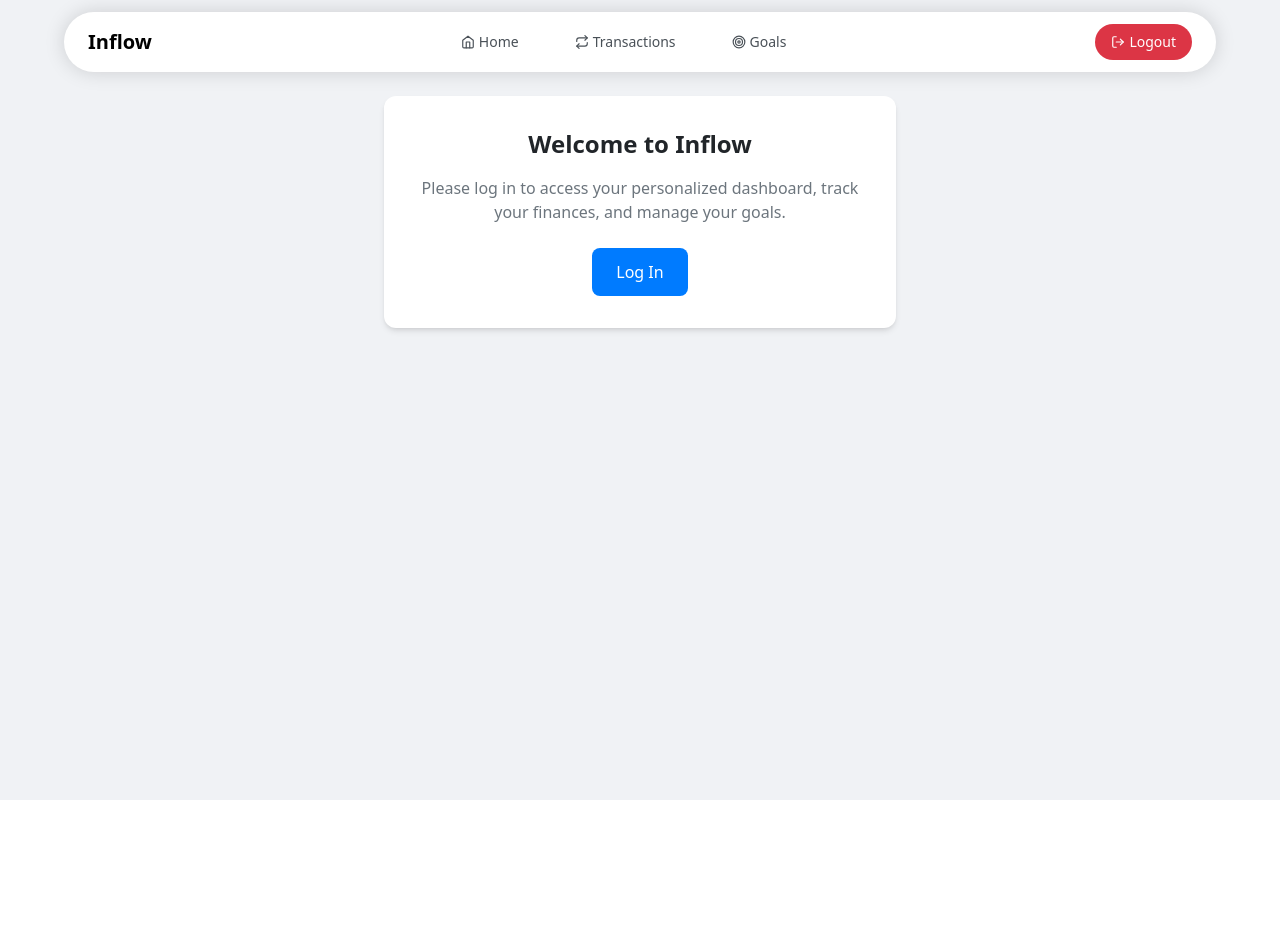
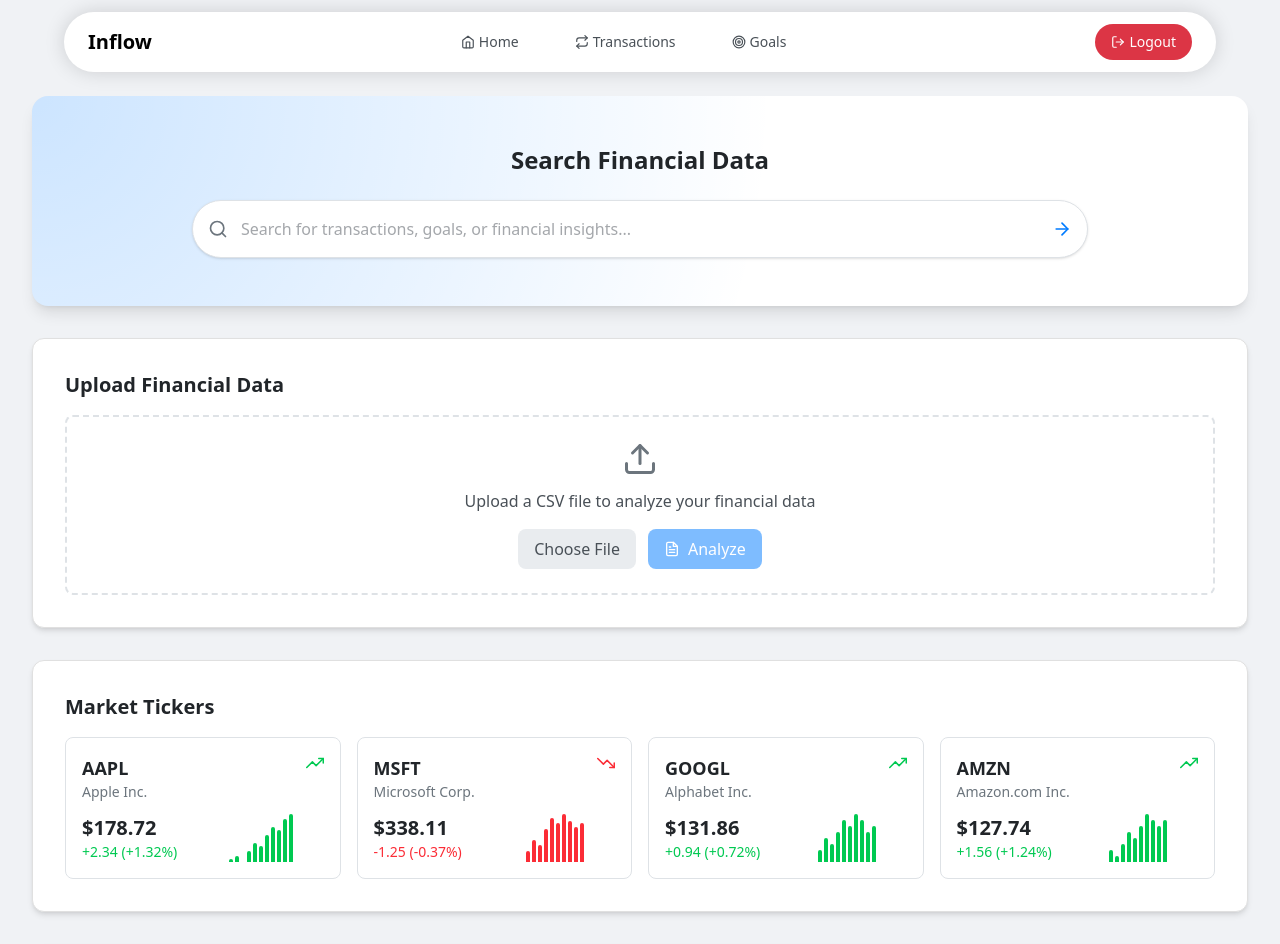
Before and after one commit to IshpreetSingh8264/Inflow, a React (Vite) app: page / in a window 1280 px wide. Shown: the top 944 px of the page. Before the commit the page ends 800 px from the top, so only its background shows below. Built offline with nearby package versions, Linux system fonts and the light colour scheme.

Commit message:
dashboard

```diff
--- a/src/pages/Dashboard.jsx
+++ b/src/pages/Dashboard.jsx
@@ -1,20 +1,20 @@
-import React, { useState, useEffect } from 'react';
+import React, { useState, useEffect, useRef } from 'react';
 import { motion } from 'framer-motion';
-import { FiSearch, FiUpload, FiFileText, FiArrowRight } from 'react-icons/fi';
+import { FiSearch, FiUpload, FiFileText, FiArrowRight, FiTrendingUp, FiTrendingDown } from 'react-icons/fi';
 import Navbar from '../components/Navbar';
 
 const Dashboard = () => {
-  const [isLoggedIn, setIsLoggedIn] = useState(false); // Already set to true
+  const [isLoggedIn, setIsLoggedIn] = useState(true);
   const [searchQuery, setSearchQuery] = useState('');
   const [file, setFile] = useState(null);
   const [mousePosition, setMousePosition] = useState({ x: 0, y: 0 });
+  const searchContainerRef = useRef(null);
 
   // Check if user is logged in
   useEffect(() => {
     // This would typically check a token in localStorage or context
     const checkLoginStatus = () => {
       const token = localStorage.getItem('token');
-      // Only update if token exists, otherwise keep the default true value
       if (token !== null) {
         setIsLoggedIn(!!token);
       }
@@ -25,11 +25,12 @@ const Dashboard = () => {
 
   // Handle mouse movement for gradient effect
   const handleMouseMove = (e) => {
-    const { currentTarget: target } = e;
-    const rect = target.getBoundingClientRect();
-    const x = e.clientX - rect.left;
-    const y = e.clientY - rect.top;
-    setMousePosition({ x, y });
+    if (searchContainerRef.current) {
+      const rect = searchContainerRef.current.getBoundingClientRect();
+      const x = e.clientX - rect.left;
+      const y = e.clientY - rect.top;
+      setMousePosition({ x, y });
+    }
   };
 
   // Handle file upload
@@ -54,6 +55,50 @@ const Dashboard = () => {
       alert('Please upload a CSV file first');
     }
   };
+
+  // Stock ticker data (static)
+  const stockTickers = [
+    {
+      id: 1,
+      symbol: 'AAPL',
+      name: 'Apple Inc.',
+      price: 178.72,
+      change: 2.34,
+      changePercent: 1.32,
+      chartData: [150, 152, 148, 155, 160, 158, 165, 170, 168, 175, 178],
+      trending: 'up'
+    },
+    {
+      id: 2,
+      symbol: 'MSFT',
+      name: 'Microsoft Corp.',
+      price: 338.11,
+      change: -1.25,
+      changePercent: -0.37,
+      chartData: [320, 325, 330, 328, 335, 340, 338, 342, 339, 336, 338],
+      trending: 'down'
+    },
+    {
+      id: 3,
+      symbol: 'GOOGL',
+      name: 'Alphabet Inc.',
+      price: 131.86,
+      change: 0.94,
+      changePercent: 0.72,
+      chartData: [125, 127, 129, 128, 130, 132, 131, 133, 132, 130, 131],
+      trending: 'up'
+    },
+    {
+      id: 4,
+      symbol: 'AMZN',
+      name: 'Amazon.com Inc.',
+      price: 127.74,
+      change: 1.56,
+      changePercent: 1.24,
+      chartData: [120, 122, 121, 123, 125, 124, 126, 128, 127, 126, 127],
+      trending: 'up'
+    }
+  ];
 
   // News data (static)
   const newsItems = [
@@ -112,11 +157,33 @@ const Dashboard = () => {
     }
   };
 
+  // Mini chart component for stock tickers
+  const MiniChart = ({ data, trending }) => {
+    const maxValue = Math.max(...data);
+    const minValue = Math.min(...data);
+    const range = maxValue - minValue;
+
+    return (
+      <div className="h-12 w-24 flex items-end">
+        {data.map((value, index) => {
+          const height = range === 0 ? 50 : ((value - minValue) / range) * 100;
+          return (
+            <div
+              key={index}
+              className={`w-1 mx-[1px] rounded-t-sm ${trending === 'up' ? 'bg-green-500' : 'bg-red-500'}`}
+              style={{ height: `${height}%` }}
+            ></div>
+          );
+        })}
+      </div>
+    );
+  };
+
   // For debugging
   console.log("isLoggedIn status:", isLoggedIn);
 
   return (
-    <div className="min-h-screen bg-[#F0F2F5]"> {/* Changed background to slightly darker */}
+    <div className="min-h-screen bg-[#F0F2F5]">
       <Navbar />
       {isLoggedIn ? (
         <div className="pt-24 px-4 md:px-6 lg:px-8 pb-20">
@@ -126,16 +193,18 @@ const Dashboard = () => {
             animate="visible"
             variants={staggerVariants}
           >
-            {/* Search Container */}
+            {/* Search Container with Dynamic Gradient */}
             <motion.div
               className="relative overflow-hidden rounded-2xl shadow-lg"
               variants={containerVariants}
               onMouseMove={handleMouseMove}
+              ref={searchContainerRef}
               style={{
-                background: `radial-gradient(circle at ${mousePosition.x}px ${mousePosition.y}px, rgba(0, 123, 255, 0.1), transparent 50%)`
+                background: `radial-gradient(circle at ${mousePosition.x}px ${mousePosition.y}px, rgba(0, 123, 255, 0.2), transparent 60%)`,
+                backgroundColor: '#ffffff'
               }}
             >
-              <div className="bg-gradient-to-r from-[#E9ECEF] via-[#DEE2E6] to-[#E9ECEF] p-8 md:p-12"> {/* Darkened gradient */}
+              <div className="p-8 md:p-12">
                 <h2 className="text-2xl font-bold text-center mb-6 text-[#212529]">
                   Search Financial Data
                 </h2>
@@ -161,7 +230,7 @@ const Dashboard = () => {
 
             {/* File Upload Container */}
             <motion.div
-              className="bg-white rounded-xl shadow-md overflow-hidden border border-[#E0E0E0]" /* Added border for better visibility */
+              className="bg-white rounded-xl shadow-md overflow-hidden border border-[#E0E0E0]"
               variants={containerVariants}
             >
               <div className="p-6 md:p-8">
@@ -204,9 +273,52 @@ const Dashboard = () => {
               </div>
             </motion.div>
 
+            {/* Stock Tickers Container - NEW SECTION */}
+            <motion.div
+              className="bg-white rounded-xl shadow-md overflow-hidden border border-[#E0E0E0]"
+              variants={containerVariants}
+            >
+              <div className="p-6 md:p-8">
+                <h2 className="text-xl font-semibold mb-4 text-[#212529]">
+                  Market Tickers
+                </h2>
+                <div className="grid grid-cols-1 md:grid-cols-2 lg:grid-cols-4 gap-4">
+                  {stockTickers.map((stock) => (
+                    <motion.div
+                      key={stock.id}
+                      className="p-4 border border-[#DEE2E6] rounded-lg hover:shadow-md transition-shadow"
+                      variants={itemVariants}
+                      whileHover={{ y: -5 }}
+                      transition={{ duration: 0.2 }}
+                    >
+                      <div className="flex justify-between items-start mb-2">
+                        <div>
+                          <h3 className="font-bold text-lg text-[#212529]">{stock.symbol}</h3>
+                          <p className="text-sm text-[#6C757D]">{stock.name}</p>
+                        </div>
+                        <div className={`flex items-center ${stock.trending === 'up' ? 'text-green-500' : 'text-red-500'}`}>
+                          {stock.trending === 'up' ? <FiTrendingUp size={18} /> : <FiTrendingDown size={18} />}
+                        </div>
+                      </div>
+
+                      <div className="flex justify-between items-end mt-3">
+                        <div>
+                          <p className="text-xl font-semibold text-[#212529]">${stock.price.toFixed(2)}</p>
+                          <p className={`text-sm ${stock.change >= 0 ? 'text-green-500' : 'text-red-500'}`}>
+                            {stock.change >= 0 ? '+' : ''}{stock.change.toFixed(2)} ({stock.change >= 0 ? '+' : ''}{stock.changePercent.toFixed(2)}%)
+                          </p>
+                        </div>
+                        <MiniChart data={stock.chartData} trending={stock.trending} />
+                      </div>
+                    </motion.div>
+                  ))}
+                </div>
+              </div>
+            </motion.div>
+
             {/* News Container */}
             <motion.div
-              className="bg-white rounded-xl shadow-md overflow-hidden border border-[#E0E0E0]" /* Added border for better visibility */
+              className="bg-white rounded-xl shadow-md overflow-hidden border border-[#E0E0E0]"
               variants={containerVariants}
             >
               <div className="p-6 md:p-8">
@@ -222,7 +334,7 @@ const Dashboard = () => {
                   {newsItems.map((item) => (
                     <motion.div
                       key={item.id}
-                      className="p-4 border border-[#DEE2E6] rounded-lg hover:shadow-md transition-shadow bg-[#FAFAFA]" /* Added slight background color */
+                      className="p-4 border border-[#DEE2E6] rounded-lg hover:shadow-md transition-shadow bg-[#FAFAFA]"
                       variants={itemVariants}
                       whileHover={{ x: 5 }}
                       transition={{ duration: 0.2 }}
@@ -238,12 +350,12 @@ const Dashboard = () => {
                 </motion.div>
               </div>
             </motion.div>
-          </motion.div>
+            </motion.div>
         </div>
       ) : (
         <div className="pt-24 px-4 md:px-6 lg:px-8 pb-20 flex justify-center items-center">
           <motion.div
-            className="text-center max-w-lg bg-white p-8 rounded-xl shadow-md" /* Added background and padding */
+            className="text-center max-w-lg bg-white p-8 rounded-xl shadow-md"
             initial={{ opacity: 0, y: 20 }}
             animate={{ opacity: 1, y: 0 }}
             transition={{ duration: 0.5 }}
```
